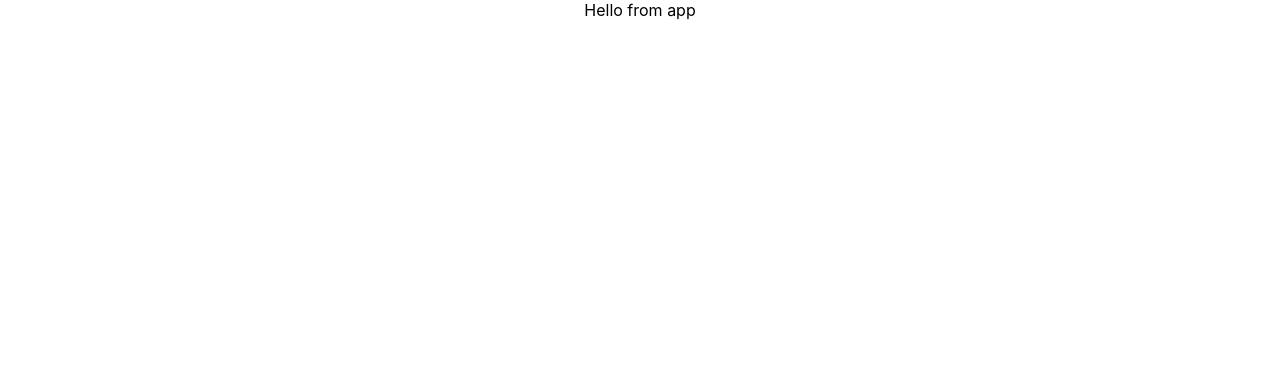
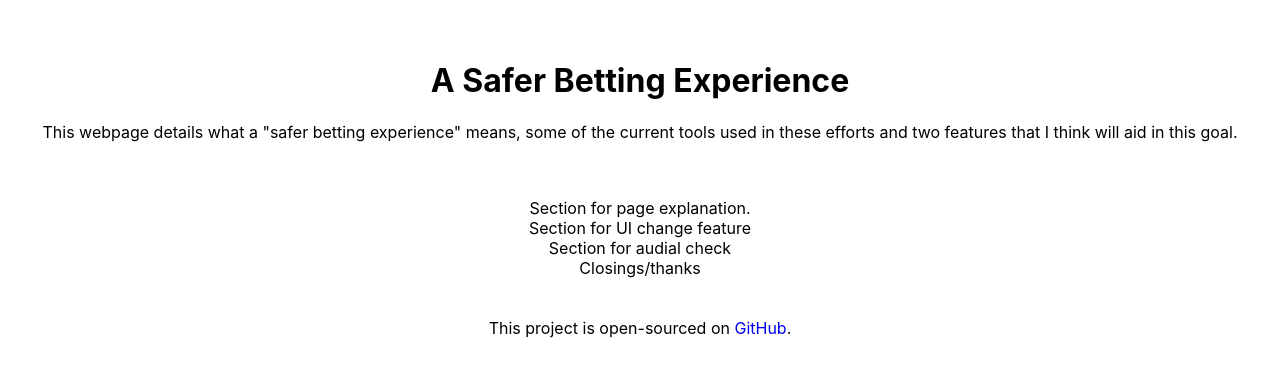
Before and after one commit to ChyenneW/happyhacker-2022showcode-hackathon-project, a React (Create React App) app: page / in a window 1280 px wide. Shown: the top 376 px of the page. Built offline with nearby package versions, Linux system fonts and the light colour scheme.

Commit message:
Separate out sections of content (make structure)

```diff
--- a/src/App.css
+++ b/src/App.css
@@ -1,3 +1,16 @@
 .App {
   text-align: center;
 }
+
+.Header {
+  padding: 30px;
+  margin: 10px;
+}
+
+.Footer {
+  padding: 30px;
+  margin: 10px;
+}
+.Footer a {
+  text-decoration: none;
+}
--- a/src/App.js
+++ b/src/App.js
@@ -1,7 +1,19 @@
+import Header from "./Header";
+import Footer from "./Footer";
+
 import "./App.css";
 
 function App() {
-  return <div className="App">Hello from app</div>;
+  return (
+    <div className="App">
+      <Header />
+      <section>Section for page explanation.</section>
+      <section>Section for UI change feature</section>
+      <section>Section for audial check</section>
+      <section>Closings/thanks</section>
+      <Footer />
+    </div>
+  );
 }
 
 export default App;
--- /dev/null
+++ b/src/Footer.js
@@ -0,0 +1,13 @@
+import React from "react";
+
+export default function Footer() {
+  return (
+    <footer className="Footer">
+      This project is open-sourced on{" "}
+      <a href="https://github.com/ChyenneW/happyhacker-2022showcode-hackathon-project">
+        GitHub
+      </a>
+      .
+    </footer>
+  );
+}
--- /dev/null
+++ b/src/Header.js
@@ -0,0 +1,14 @@
+import React from "react";
+
+export default function Header() {
+  return (
+    <header className="Header">
+      <h1>A Safer Betting Experience</h1>
+      <p>
+        This webpage details what a "safer betting experience" means, some of
+        the current tools used in these efforts and two features that I think
+        will aid in this goal.
+      </p>
+    </header>
+  );
+}
```
